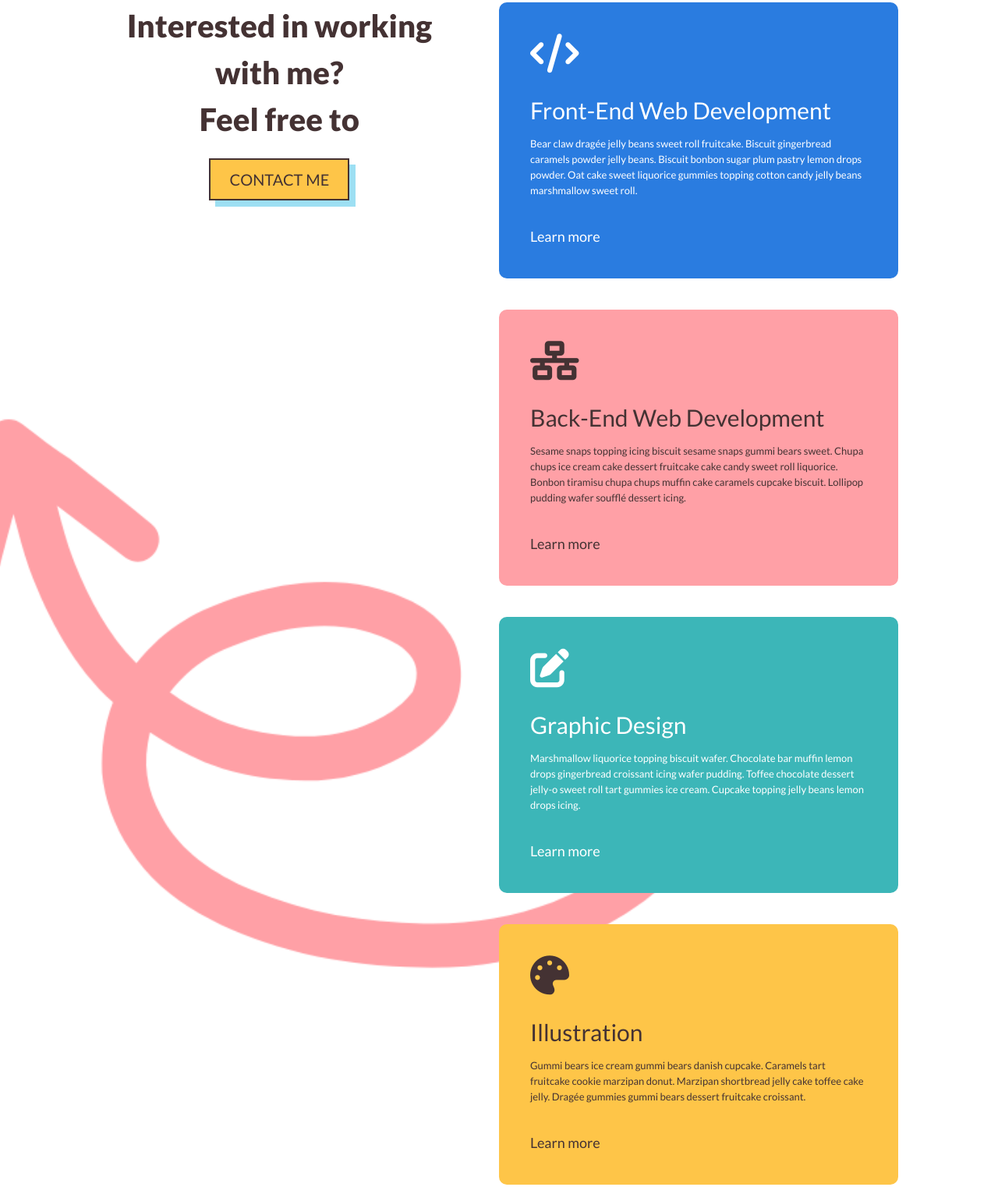
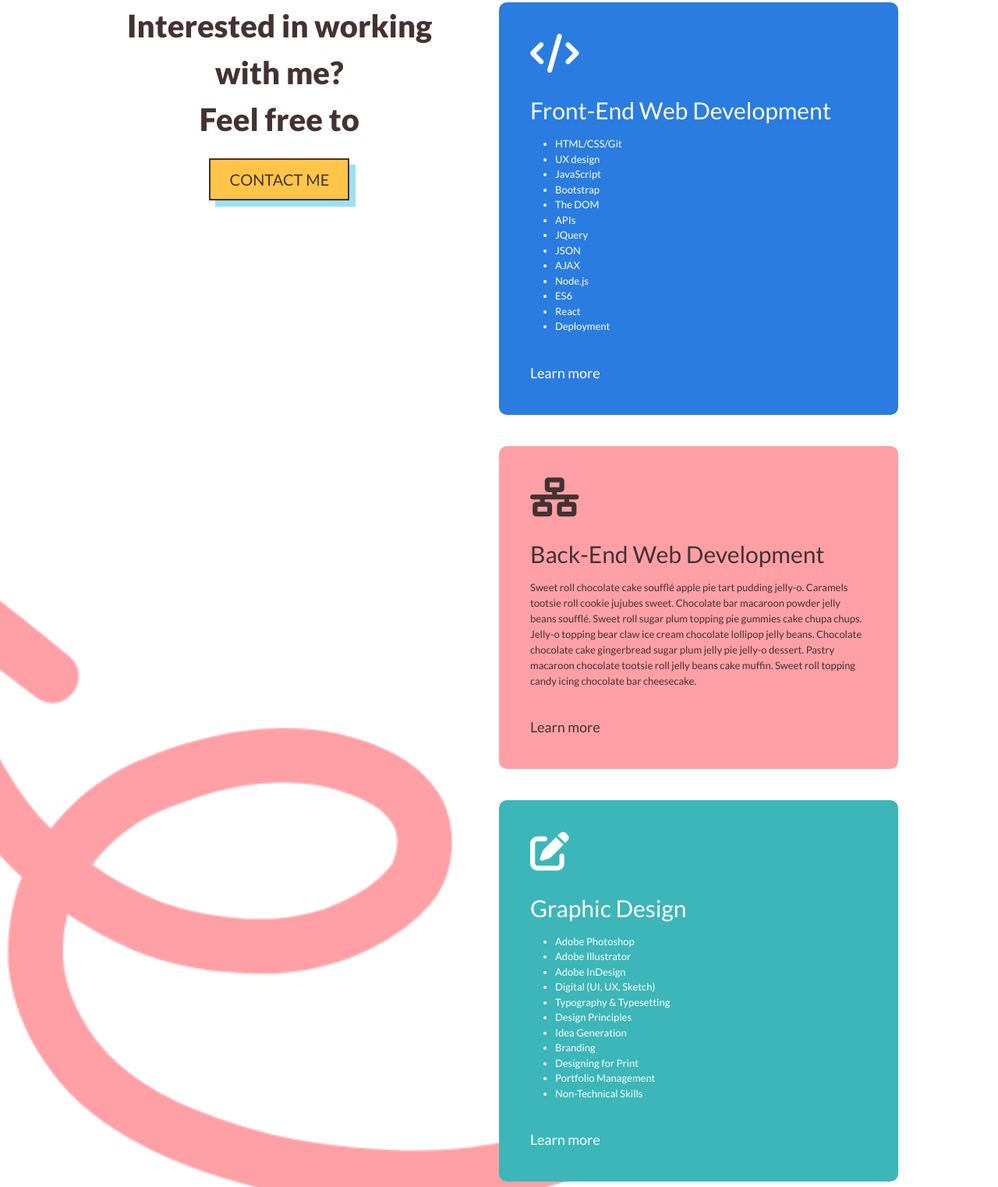
Before and after one commit to karolinakulpinska/my-bootstrap-portfolio, a plain HTML site: page index.html in a window 1280 px wide. Shown: the part 1654-3176 px from the top of the page at 78% size. Drawn offline with nearby package versions, Linux system fonts and the light colour scheme; a web font is replaced by a local one.

Commit message:
updated SKILLS section - added bullet points

```diff
--- a/index.html
+++ b/index.html
@@ -122,19 +122,49 @@
             <div class="front-end">
               <i class="fa-solid fa-code"></i>
               <h2>Front-End Web Development</h2>
-              <p>Bear claw dragée jelly beans sweet roll fruitcake. Biscuit gingerbread caramels powder jelly beans. Biscuit bonbon sugar plum pastry lemon drops powder. Oat cake sweet liquorice gummies topping cotton candy jelly beans marshmallow sweet roll.</p>
+              <p>
+                <ul>
+                  <li>HTML/CSS/Git</li>
+                  <li>UX design</li>
+                  <li>JavaScript</li>
+                  <li>Bootstrap</li>
+                  <li>The DOM</li>
+                  <li>APIs</li>
+                  <li>JQuery</li>
+                  <li>JSON</li>
+                  <li>AJAX</li>
+                  <li>Node.js</li>
+                  <li>ES6</li>
+                  <li>React</li>
+                  <li>Deployment</li>
+                </ul>
+              </p>
               <a class="light-link" href="#">Learn more</a>
             </div>
             <div class="back-end">
               <i class="fa-solid fa-network-wired"></i>
               <h2>Back-End Web Development</h2>
-              <p>Sesame snaps topping icing biscuit sesame snaps gummi bears sweet. Chupa chups ice cream cake dessert fruitcake cake candy sweet roll liquorice. Bonbon tiramisu chupa chups muffin cake caramels cupcake biscuit. Lollipop pudding wafer soufflé dessert icing.</p>
+              <p>Sweet roll chocolate cake soufflé apple pie tart pudding jelly-o. Caramels tootsie roll cookie jujubes sweet. Chocolate bar macaroon powder jelly beans soufflé. Sweet roll sugar plum topping pie gummies cake chupa chups. Jelly-o topping bear claw ice cream chocolate lollipop jelly beans. Chocolate chocolate cake gingerbread sugar plum jelly pie jelly-o dessert. Pastry macaroon chocolate tootsie roll jelly beans cake muffin. Sweet roll topping candy icing chocolate bar cheesecake.</p>
               <a class="dark-link" href="#">Learn more</a>
             </div>
             <div class="graphic-design">
               <i class="fa-solid fa-pen-to-square"></i>
               <h2>Graphic Design</h2>
-              <p>Marshmallow liquorice topping biscuit wafer. Chocolate bar muffin lemon drops gingerbread croissant icing wafer pudding. Toffee chocolate dessert jelly-o sweet roll tart gummies ice cream. Cupcake topping jelly beans lemon drops icing.</p>
+              <p>
+                <ul>
+                  <li>Adobe Photoshop</li>
+                  <li>Adobe Illustrator</li>
+                  <li>Adobe InDesign</li>
+                  <li>Digital (UI, UX, Sketch)</li>
+                  <li>Typography & Typesetting</li>
+                  <li>Design Principles</li>
+                  <li>Idea Generation</li>
+                  <li>Branding</li>
+                  <li>Designing for Print</li>
+                  <li>Portfolio Management</li>
+                  <li>Non-Technical Skills</li>
+                </ul>
+              </p>
               <a class="light-link" href="#">Learn more</a>
             </div>
             <div class="illustration">
```
